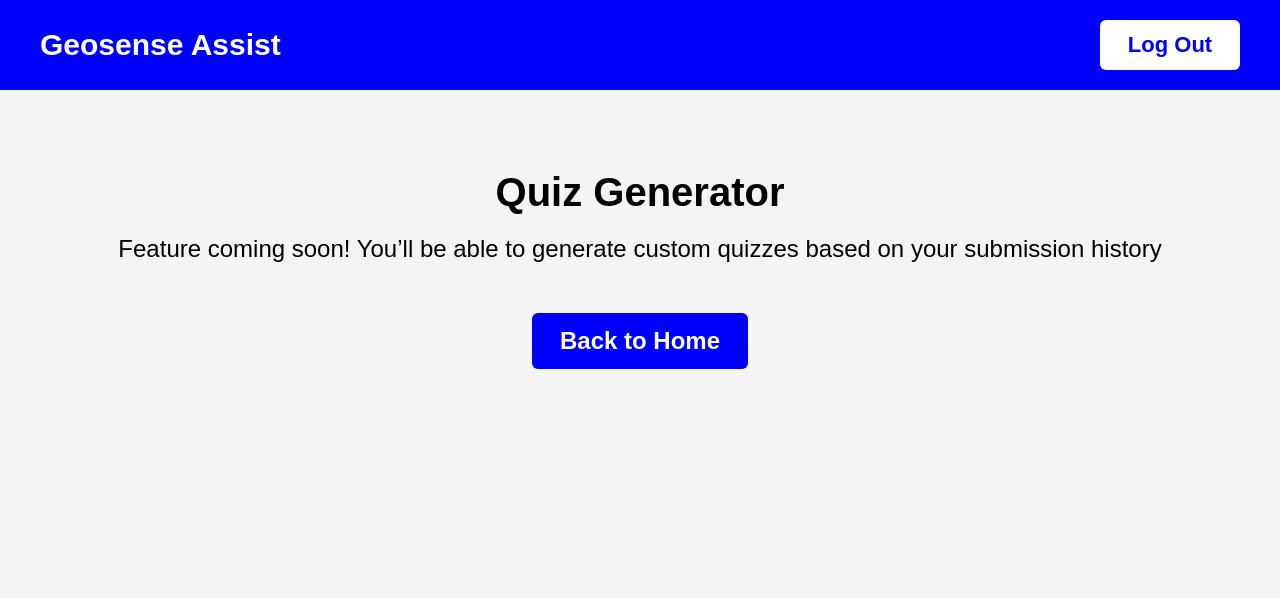
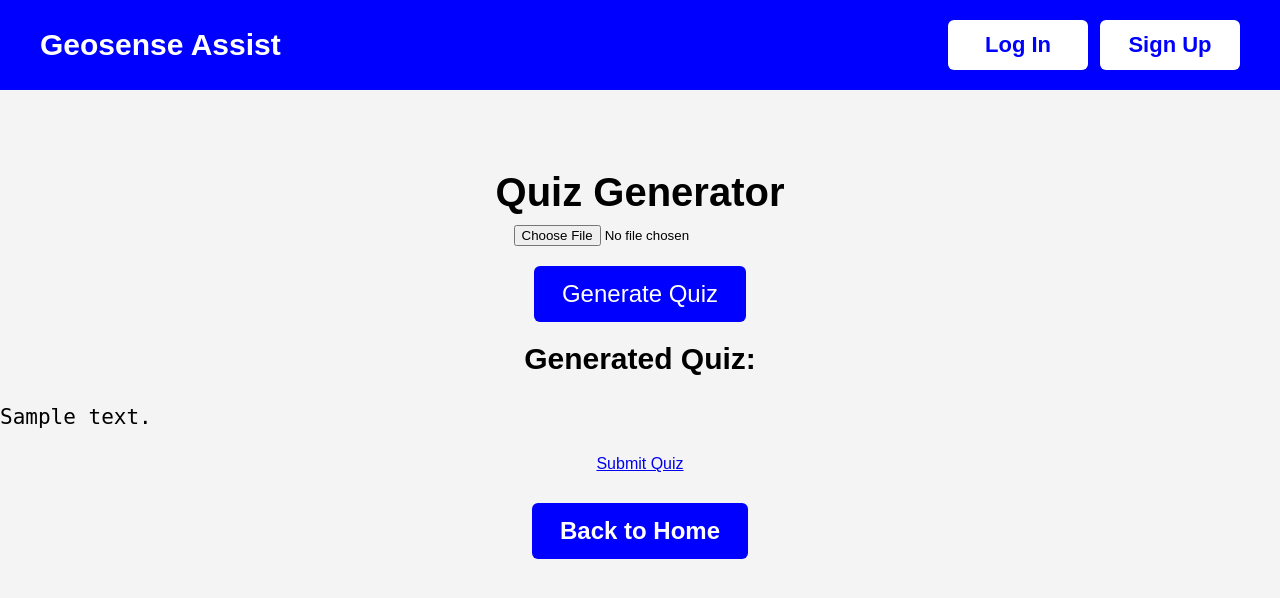
Before and after one commit to zuhairsiddiqui/GeoSenseAssist-Project, a Flask app: template website/templates/quiz.html in a window 1280 px wide. Shown: the top 598 px of the page. Run offline with Flask 3, Linux system fonts and the light colour scheme; the visitor is signed in with stand-in values (Sample User, id 1); the template is opened without the code that fills it: most values are stand-ins (such as "Sample title", 1, 10 or a date in 2020).

Commit message:
Update quiz.html

```diff
--- a/website/templates/quiz.html
+++ b/website/templates/quiz.html
@@ -1,4 +1,4 @@
-<!DOCTYPE html> <!--https://www.w3schools.com/howto/tryit.asp?filename=tryhow_make_a_website_intro-->
+<!DOCTYPE html>
 <html lang="en">
 <head>
     <meta charset="UTF-8">
@@ -66,10 +66,40 @@
             margin-bottom: 10px;
         }
 
+        h2 {
+            font-size: 30px;
+            font-weight: bold;
+            color: black;
+            margin-top: 20px;
+        }
+
         p {
             font-size: 24px;
             color: black;
             margin: 20px 0;
+        }
+
+        #uploaded-image {
+            max-width: 600px;
+            margin-top: 20px;
+            border-radius: 10px;
+            box-shadow: 2px 2px 10px rgba(0, 0, 0, 0.2);
+            display: none;
+        }
+
+        button {
+            font-size: 24px;
+            padding: 14px 28px;
+            background-color: blue;
+            color: white;
+            border: none;
+            border-radius: 6px;
+            cursor: pointer;
+            margin-top: 20px;
+        }
+
+        button:hover {
+            background-color: #008000;
         }
 
         .back-button {
@@ -87,25 +117,77 @@
         .back-button:hover {
             background-color: #008000;
         }
+
+        .quiz-container pre {
+            font-size: 21px;
+            line-height: 1.6;
+            white-space: pre-wrap;
+            word-wrap: break-word;
+            text-align: left;
+        }
+
+        button.submit-button {
+            display: inline-block;
+            margin-top: 30px;
+            padding: 14px 28px;
+            background-color: blue;
+            color: white;
+            text-decoration: none;
+            border-radius: 6px;
+            font-size: 24px;
+            font-weight: bold;
+        }
+
+        button.submit-button:hover {
+            background-color: #008000;
+        }
     </style>
 </head>
 <body>
     <div class="header-bar">
         <a href="/" class="header-name" style="text-decoration: none; color: white;">Geosense Assist</a>
         <div class="header-buttons">
-            {% if session.get("user_email") %} <!-- if user is logged in, display logout instead of signup/login -->
-                <a href="/logout" class="header-button">Log Out</a>
-            {% else %}
-                <a href="/login" class="header-button">Log In</a>
-                <a href="/signup" class="header-button">Sign Up</a>
-            {% endif %}
+            <a href="/login" class="header-button">Log In</a>
+            <a href="/sign-up" class="header-button">Sign Up</a>
         </div>
     </div>
 
     <div class="container">
         <h1>Quiz Generator</h1>
-        <p>Feature coming soon! You’ll be able to generate custom quizzes based on your submission history</p>
+
+        <form action="/quiz" method="POST" enctype="multipart/form-data">
+            <input type="file" name="fileUpload" id="fileUpload" accept=".jpg,.jpeg,.png,.pdf" required onchange="previewImage(this);">
+            <br>
+            <img id="uploaded-image" src="#" alt="Uploaded Image">
+            <button type="submit" class="custom-button">Generate Quiz</button>
+        </form>
+
+        {% if quiz_text %}
+        <div class="quiz-container">
+            <h2>Generated Quiz:</h2>
+            <pre>{{ quiz_text }}</pre>
+            <a href="{{ url_for('views.submit') }}" class="submit-button">Submit Quiz</a>
+        </div>
+        {% endif %}
+
         <a href="/" class="back-button">Back to Home</a>
     </div>
+
+    <script>
+        function previewImage(input) {
+            const image = document.getElementById('uploaded-image');
+            if (input.files && input.files[0]) {
+                const reader = new FileReader();
+                reader.onload = function(e) {
+                    image.src = e.target.result;
+                    image.style.display = 'block';
+                }
+                reader.readAsDataURL(input.files[0]);
+            } else {
+                image.src = '#';
+                image.style.display = 'none';
+            }
+        }
+    </script>
 </body>
 </html>
```
